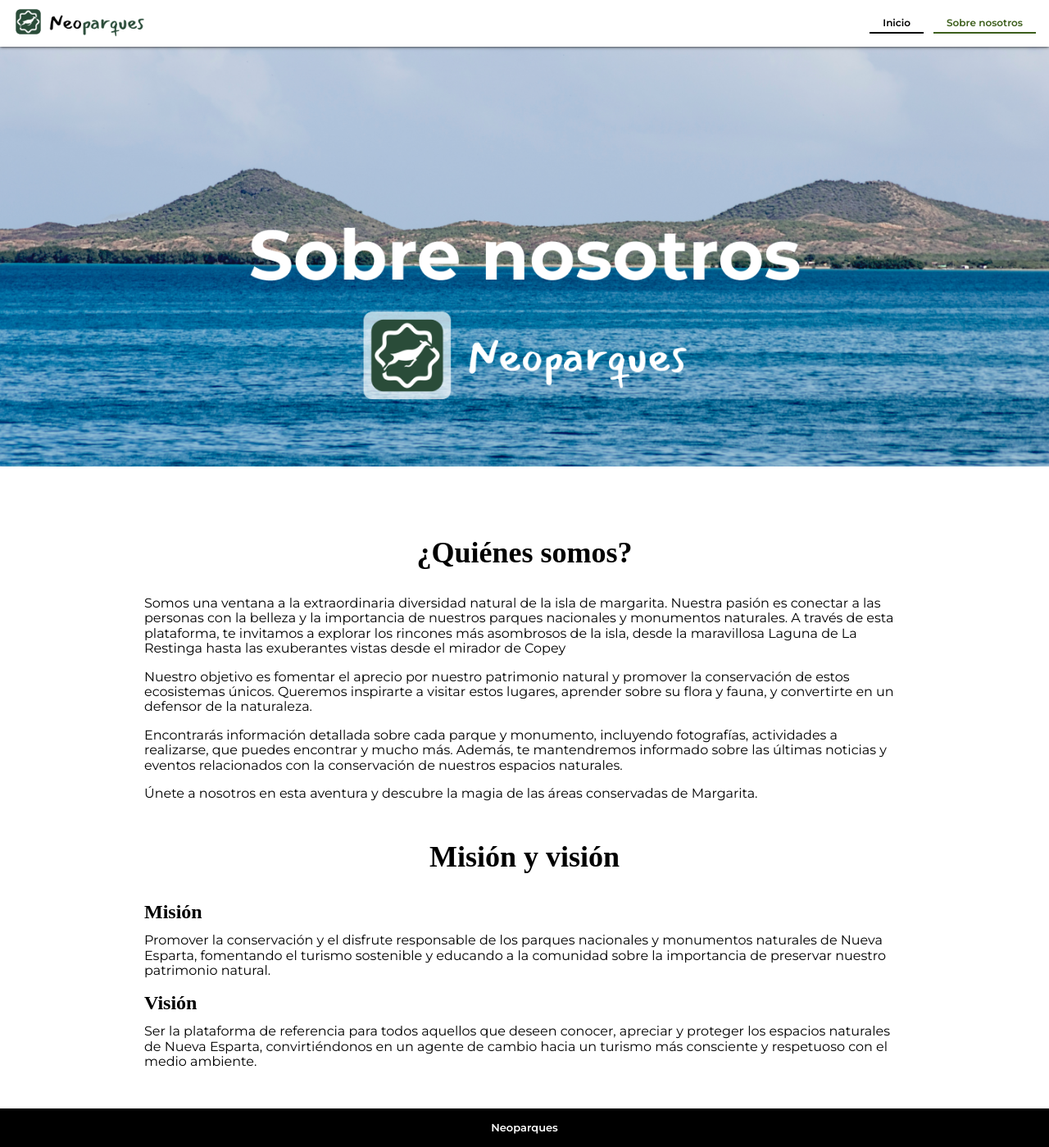
After one commit to sussgmez/web_neoparques, a Django app: page /about_us/ in a window 1280 px wide. The commit adds this page. Shown: the whole page at 82% size. Run offline with Django 5.2, Linux system fonts and the light colour scheme; some web fonts are replaced.

Commit message:
Actualizacion v1.2

```diff
--- /dev/null
+++ b/ecoblog/templates/ecoblog/about_us.html
@@ -0,0 +1,27 @@
+
+{% extends "core/base.html" %}
+
+{% load static %}
+
+{% block title %}Inicio{% endblock title %}
+
+{% block content %}
+<div class="about-us-page">
+    <div class="main-image">
+        <img src="{% static 'images/about_us.png' %}" alt="">
+    </div>
+    <div id="id_about_us">
+        <h1>¿Quiénes somos?</h1>
+        <p>Somos una ventana a la extraordinaria diversidad natural de la isla de margarita. Nuestra pasión es conectar a las personas con la belleza y la importancia de nuestros parques nacionales y monumentos naturales. A través de esta plataforma, te invitamos a explorar los rincones más asombrosos de la isla, desde la maravillosa Laguna de La Restinga hasta las exuberantes vistas desde el mirador de Copey</p>
+        <p>Nuestro objetivo es fomentar el aprecio por nuestro patrimonio natural y promover la conservación de estos ecosistemas únicos. Queremos inspirarte a visitar estos lugares, aprender sobre su flora y fauna, y convertirte en un defensor de la naturaleza.</p>
+        <p>Encontrarás información detallada sobre cada parque y monumento, incluyendo fotografías, actividades a realizarse, que puedes encontrar y mucho más. Además, te mantendremos informado sobre las últimas noticias y eventos relacionados con la conservación de nuestros espacios naturales.</p>
+        <p>Únete a nosotros en esta aventura y descubre la magia de las áreas conservadas de Margarita.</p>
+        <h1>Misión y visión</h1>
+        <h2>Misión</h2>
+        <p>Promover la conservación y el disfrute responsable de los parques nacionales y monumentos naturales de Nueva Esparta, fomentando el turismo sostenible y educando a la comunidad sobre la importancia de preservar nuestro patrimonio natural.</p>
+        <h2>Visión</h2>
+        <p>Ser la plataforma de referencia para todos aquellos que deseen conocer, apreciar y proteger los espacios naturales de Nueva Esparta, convirtiéndonos en un agente de cambio hacia un turismo más consciente y respetuoso con el medio ambiente.</p>
+    </div>
+</div>
+
+{% endblock content %}
--- a/ecoblog/views.py
+++ b/ecoblog/views.py
@@ -17,3 +17,6 @@ class HomeView(TemplateView):
 class ProtectedAreaDetailView(DetailView):
     model = ProtectedArea
     template_name = "ecoblog/protected_area.html"
+
+class AboutUsView(TemplateView):
+    template_name = "ecoblog/about_us.html"
--- /dev/null
+++ b/static/css/neoparques/_about_us_page.scss
@@ -0,0 +1,22 @@
+@use 'variables' as v;
+
+
+#id_about_us {
+    max-width: v.$md;
+    margin: auto;
+    padding: 2rem 1rem;
+
+    h1 {
+        font-size: 2.25rem;
+        text-align: center;
+        margin: 3rem 0 2rem 0;
+    }
+
+    h2 {
+        margin-bottom: 0.75rem;
+    }
+
+    p {
+        margin-bottom: 1rem;
+    }
+}
--- a/static/css/neoparques/_detail_page.scss
+++ b/static/css/neoparques/_detail_page.scss
@@ -12,7 +12,8 @@
     }
 
     h3 {
-        margin-bottom: 1rem;
+        margin: 2.5rem 0 1.25rem 0;
+        font-weight: 700;
     }
 
     h6 {
@@ -22,16 +23,17 @@
 
     .section {
         font-size: 0.875rem;
-        display: grid;
-        grid-template-columns: 1fr 1fr;
         p {
             margin-bottom: 1rem;
         }
-
-        p:has(img) {
-            display: inline-block;
+        img {
+            margin-bottom: 0.5rem;
         }
-
+        li {
+            margin-bottom: 0.5rem;
+        }
+        ul {
+            padding-left: 1rem;
+        }
     }
-
 }
--- a/static/css/neoparques/_home_page.scss
+++ b/static/css/neoparques/_home_page.scss
@@ -49,6 +49,7 @@
                 font-weight: 500 !important;
                 flex: 1;
                 font-size: 0.8125rem;
+                text-align: left;
                 img {
                     display: none;
                 }
--- a/static/css/style.css
+++ b/static/css/style.css
@@ -75,6 +75,7 @@
   font-weight: 500 !important;
   flex: 1;
   font-size: 0.8125rem;
+  text-align: left;
 }
 #id_list .protected-area .pa-content .pa-description img {
   display: none;
@@ -104,7 +105,8 @@
   margin-bottom: 0.5rem;
 }
 #id_detail h3 {
-  margin-bottom: 1rem;
+  margin: 2.5rem 0 1.25rem 0;
+  font-weight: 700;
 }
 #id_detail h6 {
   color: rgba(0, 0, 0, 0.75);
@@ -112,14 +114,35 @@
 }
 #id_detail .section {
   font-size: 0.875rem;
-  display: grid;
-  grid-template-columns: 1fr 1fr;
 }
 #id_detail .section p {
   margin-bottom: 1rem;
 }
-#id_detail .section p:has(img) {
-  display: inline-block;
+#id_detail .section img {
+  margin-bottom: 0.5rem;
+}
+#id_detail .section li {
+  margin-bottom: 0.5rem;
+}
+#id_detail .section ul {
+  padding-left: 1rem;
+}
+
+#id_about_us {
+  max-width: 960px;
+  margin: auto;
+  padding: 2rem 1rem;
+}
+#id_about_us h1 {
+  font-size: 2.25rem;
+  text-align: center;
+  margin: 3rem 0 2rem 0;
+}
+#id_about_us h2 {
+  margin-bottom: 0.75rem;
+}
+#id_about_us p {
+  margin-bottom: 1rem;
 }
 
 @font-face {
--- a/static/css/style.scss
+++ b/static/css/style.scss
@@ -1,6 +1,7 @@
 @forward 'neoparques/header';
 @forward 'neoparques/home_page';
 @forward 'neoparques/detail_page';
+@forward 'neoparques/about_us_page';
 @use 'neoparques/variables' as v;
 
 
--- a/templates/core/base.html
+++ b/templates/core/base.html
@@ -17,7 +17,7 @@
         </a>
         <nav id="id_navbar">
             <a class="nav-link {% if request.path == '/' %}selected{% endif %}"  href="{% url "home" %}">Inicio</a>
-            <a href="" class="nav-link">Sobre nosotros</a>
+            <a class="nav-link {% if request.path == '/about_us/' %}selected{% endif %}"  href="{% url "about-us" %}">Sobre nosotros</a>
         </nav>
     </header>
 
--- a/web_neoparques/urls.py
+++ b/web_neoparques/urls.py
@@ -2,11 +2,11 @@ from django.contrib import admin
 from django.urls import path
 from django.conf import settings
 from django.conf.urls.static import static
-from ecoblog.views import HomeView, ProtectedAreaDetailView
+from ecoblog.views import HomeView, ProtectedAreaDetailView, AboutUsView
 
 urlpatterns = [
     path('admin/', admin.site.urls),
     path('', HomeView.as_view(), name='home'),
     path('page/<int:pk>/', ProtectedAreaDetailView.as_view(), name='protected-area'),
-
+    path('about_us/', AboutUsView.as_view(), name='about-us')
 ] + static(settings.MEDIA_URL, document_root=settings.MEDIA_ROOT)
```
Also changed, not shown: images/ecoblog/imagen_2025-02-02_150824864.png (added), static/images/about_us.png (added), 1 other file.
